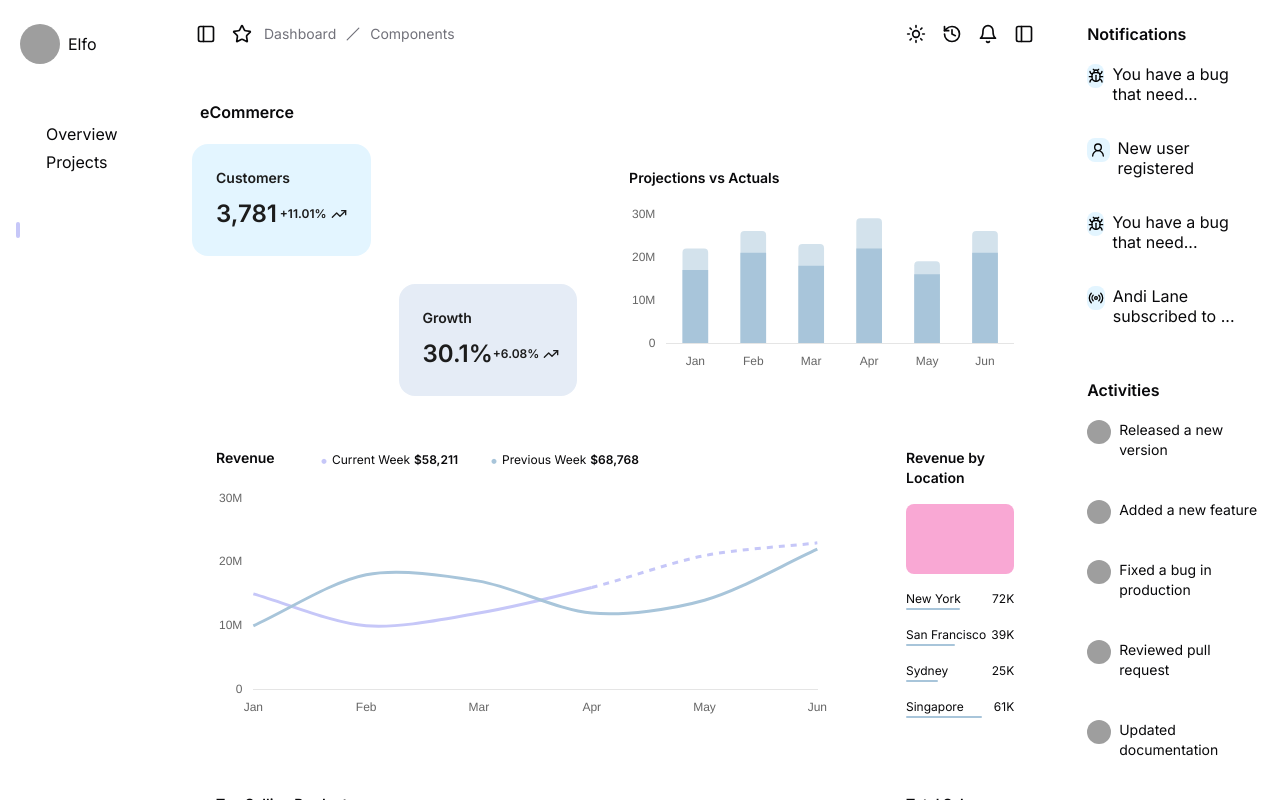
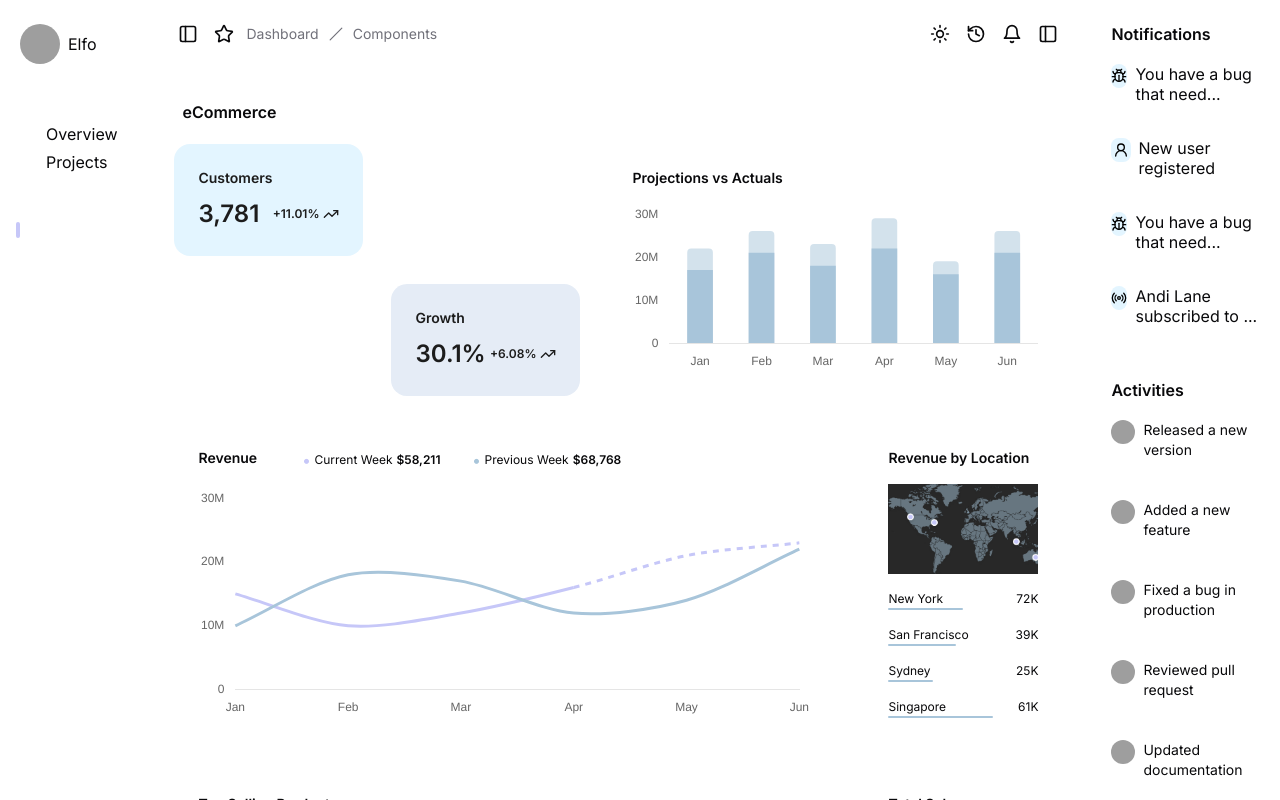
Before and after one commit to niveshnagar/juspay-assignment, a React (Vite) app: page / in a window 1280 px wide. Built offline with nearby package versions, Linux system fonts and the light colour scheme; grey boxes are pictures that could not be loaded.

Commit message:
chore: added Donutchart and Worldmap

```diff
--- a/src/components/DataGrid.tsx
+++ b/src/components/DataGrid.tsx
@@ -1,9 +1,11 @@
 import CardItem from "./Card";
 import CardList from "./CardData";
 import DataTable from "./Datatable";
+import DonutChart from "./DonutChart";
 import LineGraph from "./LineGraph";
 import ProgressBars from "./ProgressBars";
 import StackedBarChart from "./StackedBarChart";
+import WorldMap from "../../assets/World-Map.png";
 
 const DataGrid = () => {
   return (
@@ -89,7 +91,13 @@ const DataGrid = () => {
         <div className="flex-1 bg-white bg-opacity-5 rounded-2xl p-6 flex flex-col gap-4">
           <p className="font-semibold text-sm">Revenue by Location</p>
           {/* Map */}
-          <div className="flex-1 bg-pink-300 rounded-lg"></div>
+          <div className="flex-1  rounded-lg flex justify-center w-full">
+            <img
+              src={WorldMap}
+              className="h-[90px] w-[200px] object-cover object-left-bottom"
+              alt="World Map"
+            />
+          </div>
           {/* Stats */}
           <ProgressBars />
         </div>
@@ -97,16 +105,26 @@ const DataGrid = () => {
 
       {/* Row 3 */}
       <div className="flex flex-row gap-7 w-full h-[344px]">
+        {/* Table */}
         <div className="w-[662px] h-full bg-white bg-opacity-5 rounded-2xl p-6 flex flex-col gap-1">
           <p className="font-semibold text-sm">Top Selling Products</p>
           <DataTable />
         </div>
-        <div className="flex-1 bg-white bg-opacity-5 rounded-2xl p-6 flex flex-col gap-4 items-center">
-          <p className="font-semibold text-sm w-full text-left">Total Sales</p>
-          {/* Pie chart */}
-          <div className="flex-1 bg-pink-300 rounded-lg w-full"></div>
-          {/* Cards */}
-          <CardList/>
+
+        {/* Doughnut chart */}
+        <div className="flex-1 bg-white bg-opacity-5 rounded-2xl p-6">
+          <div className="flex flex-col gap-4 items-center h-full max-w-full">
+            <p className="font-semibold text-sm w-full text-left">
+              Total Sales
+            </p>
+            {/* Chart */}
+            <div className="flex-1 w-[150px]">
+              <DonutChart />
+            </div>
+
+            {/* Cards */}
+            <CardList />
+          </div>
         </div>
       </div>
     </div>
--- /dev/null
+++ b/src/components/DonutChart.tsx
@@ -0,0 +1,33 @@
+import { Doughnut } from "react-chartjs-2";
+import { Chart as ChartJS, ArcElement, Tooltip, Legend } from "chart.js";
+
+ChartJS.register(ArcElement, Tooltip, Legend);
+
+const DonutChart = () => {
+  const data = {
+    labels: ["Direct", "Referral", "Organic", "Ads"],
+    datasets: [
+      {
+        label: "Poll",
+        data: [300.56, 180.24, 520.45, 150.3],
+        backgroundColor: ["#C6C7F8", "#BAEDBD", "#95A4FC", "#B1E3FF"],
+        borderWidth: 0, // Removes the outer border
+        borderColor: "transparent", // Ensures no inner border between segments
+      },
+    ],
+  };
+
+  const options = {
+    plugins: {
+      legend: {
+        display: false, // Disables the legend
+      },
+    },
+    responsive: true, // Ensures responsiveness
+    maintainAspectRatio: false, // Ensures it resizes according to container
+  };
+
+  return <Doughnut data={data} options={options} />;
+};
+
+export default DonutChart;
```
Also changed, not shown: assets/World-Map.png (added).
